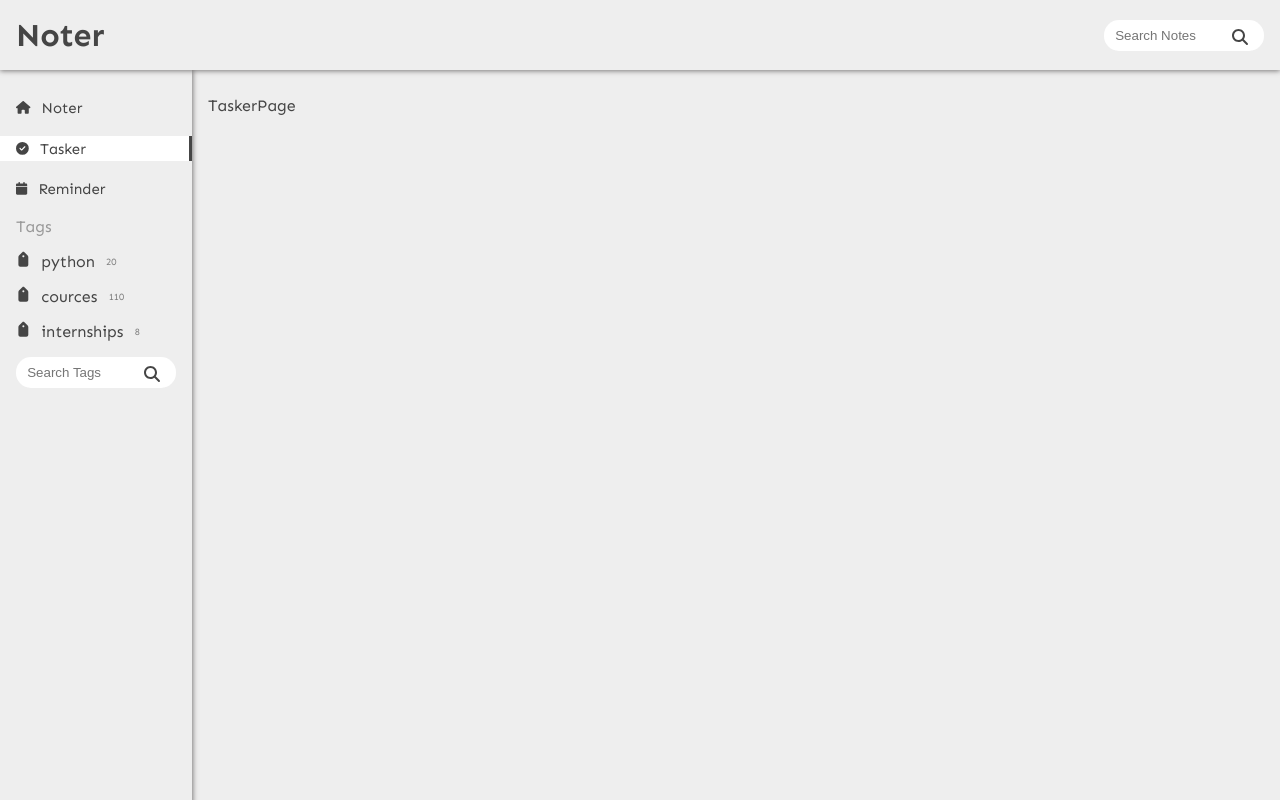
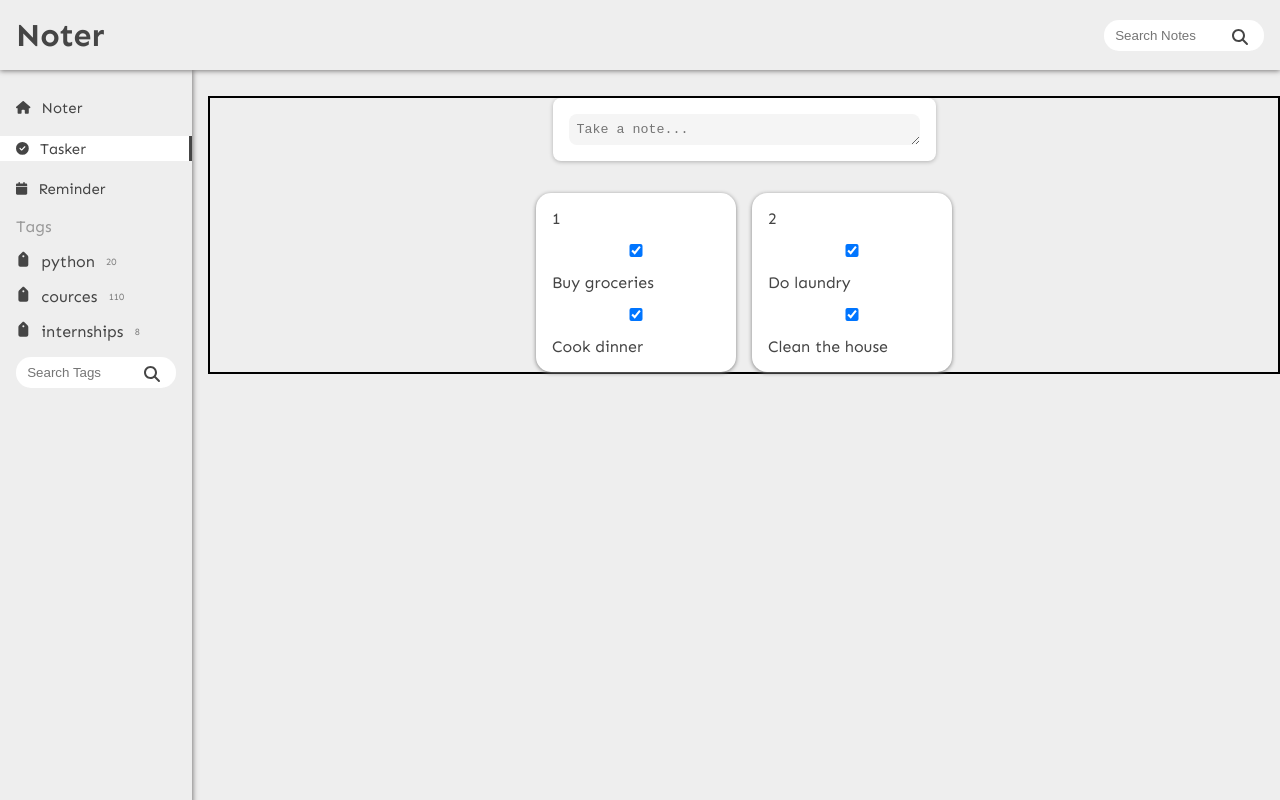
Before and after one commit to Hossam-elsheikh/noter-app, a React (Create React App) app: page /tasker in a window 1280 px wide. Built offline with nearby package versions, Linux system fonts and the light colour scheme.

Commit message:
add flec

```diff
--- a/src/App.js
+++ b/src/App.js
@@ -2,7 +2,7 @@ import { createBrowserRouter, RouterProvider } from 'react-router-dom';
 import MainPage from './pages/MainPage';
 import ErrorPage from './pages/ErrorPage';
 import NoterPage from './pages/NoterPage';
-import TaskerPage from './pages/TaskerPage';
+import TaskerPage from './pages/Taskerpage/TaskerPage';
 import ReminderPage from './pages/ReminderPage';
 function App(props) {
 
--- a/src/Components/Noter/Note.js
+++ b/src/Components/Noter/Note.js
@@ -3,8 +3,9 @@ import { FontAwesomeIcon } from "@fortawesome/react-fontawesome";
 import { faTrash } from "@fortawesome/free-solid-svg-icons";
 import { useDispatch } from "react-redux";
 import { deleteNote } from "./notesSlice";
-import { editNote,editTitle } from "./notesSlice";
+import { editNote, editTitle } from "./notesSlice";
 import classes from "./Note.module.css";
+/** */
 const Note = ({ title, note, id }) => {
   const dispatch = useDispatch();
   const deleteNoteHandler = () => {
@@ -20,10 +21,11 @@ const Note = ({ title, note, id }) => {
       editNote({ id, note: e.currentTarget.textContent })
     );
   };
+
   return (
     <Card>
       <div className={classes.txt}>
-        <h3  contentEditable onBlur={onTitleChangeHandler}>
+        <h3 contentEditable onBlur={onTitleChangeHandler}>
           {title}
         </h3>
         <p
--- /dev/null
+++ b/src/Components/Noter/TodoList/TodoCard.js
@@ -0,0 +1,31 @@
+import React from 'react';
+import classes from './TodoCard.module.css';
+import Card from '../../UI/Card';
+const TodoCard = ({data}) => {
+
+ console.log(data);
+
+
+
+    return (
+
+        <Card>
+        {data.id}
+          {data.tasks.map((task)=>(
+            < >
+
+            <input type="checkbox"  checked={true}/>
+            <label for="vehicle1"> {task.title}</label>
+
+
+            </>
+             ))}
+
+
+        </Card>
+
+
+    );
+}
+
+export default TodoCard;
--- /dev/null
+++ b/src/Components/Noter/TodoList/TodoCard.module.css
@@ -0,0 +1,12 @@
+.TodoCard{
+
+   display: flex;
+  flex-direction: column;
+  padding: 1rem;
+  gap: 1rem;
+  background-color: white;
+  box-shadow: 0 1px 4px 0 gray;
+  border-radius: 15px;
+  min-width: 200px;
+  max-width: 400px;
+}
--- a/src/Components/Noter/notesSlice.js
+++ b/src/Components/Noter/notesSlice.js
@@ -1,7 +1,7 @@
 import { createSlice } from "@reduxjs/toolkit";
 
 const initialState ={
-    notes:[{title:'note1',note:'this is my first note',id:'sam'}]
+    notes:[{title:'note1',note:'this is my first note',id:'sam'},{title:'note1',note:'this is my first note',id:'sam'},{title:'note1',note:'this is my first note',id:'sam'},{title:'note1',note:'this is my first note',id:'sam'},{title:'note1',note:'this is my first note',id:'sam'}]
 }
 
 export const notesSlice = createSlice({
--- a/src/pages/TaskerPage.js
+++ /dev/null
@@ -1,9 +0,0 @@
-import React from 'react'
-
-const TaskerPage = () => {
-  return (
-    <div>TaskerPage</div>
-  )
-}
-
-export default TaskerPage
--- /dev/null
+++ b/src/pages/Taskerpage/TaskerPage.js
@@ -0,0 +1,56 @@
+import React from 'react'
+import classes from './TaskerPage.module.css';
+import NoteForm from '../../Components/Noter/NoteForm'
+import TodoList from '../../Components/Noter/TodoList/TodoCard';
+import Card from '../../Components/UI/Card';
+const TaskerPage = () => {
+  // const data = [{id:1,todo:"hello"}, {id:2,todo:"world"}, {id:3,todo:"foo"}, {id:4,todo:"bar"}];
+  const data = [
+    {
+      id: 1,
+      tasks: [
+        {
+          title: "Buy groceries",
+          description: "Milk, bread, eggs, and cheese",
+          completed: false
+        },
+        {
+          title: "Cook dinner",
+          description: "Make spaghetti and meatballs",
+          completed: false
+        }
+      ]
+    },
+    {
+      id: 2,
+      tasks: [
+        {
+          title: "Do laundry",
+          description: "Wash and fold clothes",
+          completed: false
+        },
+        {
+          title: "Clean the house",
+          description: "Vacuum the floors and dust the shelves",
+          completed: true
+        }
+      ]
+    }
+  ];
+
+  const map= data.map((item)=> <TodoList data={item} />  )
+
+  return (
+    <div className={classes.container}>
+      <NoteForm />
+      <div className={classes.notes}>
+{map}
+      </div>
+    </div>
+
+
+  )
+
+}
+
+export default TaskerPage
--- /dev/null
+++ b/src/pages/Taskerpage/TaskerPage.module.css
@@ -0,0 +1,15 @@
+.container {
+  border: 2px solid black;
+  display: flex;
+  flex-direction: column;
+  justify-content: center;
+  align-items: center;
+  gap: 2rem;
+}
+.notes {
+  /* border: 1px solid black; */
+  display: flex;
+  flex-wrap: wrap;
+  justify-content: center;
+  gap: 1rem;
+}
```
